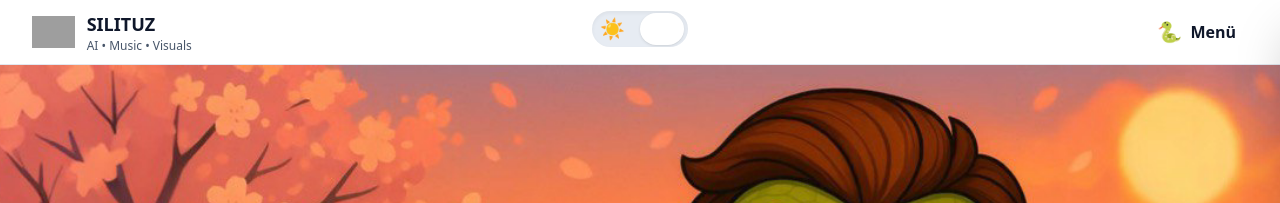
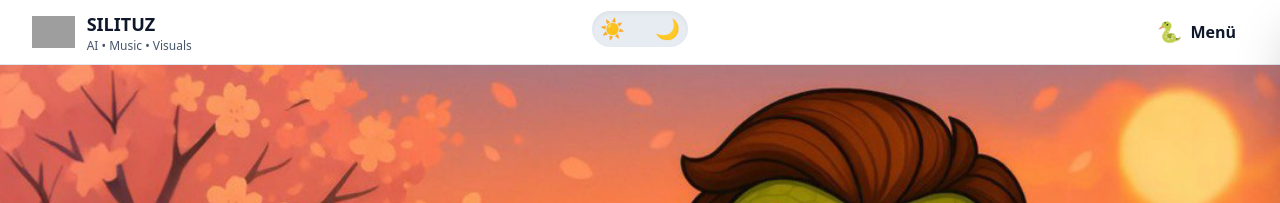
Before and after one commit to Silituz/silituz-website, a Jekyll site: the page built from index.html, in a window 1280 px wide and 1383 px high. Shown: the top 203 px of the window. Built offline with Jekyll 4.4.1, drawn with Linux system fonts in a browser that asks for light colours; nearby versions of some CDN libraries; grey boxes are pictures that could not be loaded.

Commit message:
default.html

```diff
--- a/_layouts/default.html
+++ b/_layouts/default.html
@@ -201,6 +201,87 @@
   // ESC schließt
   window.addEventListener('keydown', (e)=>{ if(e.key==='Escape') closeMenu(); });
 </script>
+<!-- THEME SLIDER JS -->
+<script>
+  // Default: dunkel, falls noch nichts gesetzt ist
+  (function () {
+    const ls = localStorage.getItem("theme");
+    const root = document.documentElement;
+    if (!ls) {
+      root.classList.add("dark");
+      localStorage.setItem("theme", "dark");
+    } else {
+      if (ls === "dark") root.classList.add("dark");
+      else root.classList.remove("dark");
+    }
+  })();
+
+  const themeBtn   = document.getElementById('themeSlider');
+  const themeThumb = document.getElementById('themeThumb');
+
+  function applyThumbPosition() {
+    const isDark = document.documentElement.classList.contains('dark');
+    themeThumb.style.transform = isDark
+      ? 'translate(3.5rem, -50%)'  // rechts => DARK
+      : 'translate(0rem, -50%)';   // links  => LIGHT
+    themeBtn.setAttribute('aria-pressed', isDark ? 'true' : 'false');
+    themeBtn.setAttribute('aria-label', isDark ? 'Dunkles Design aktiv' : 'Helles Design aktiv');
+  }
+
+  function setTheme(isDark) {
+    document.documentElement.classList.toggle('dark', isDark);
+    localStorage.setItem('theme', isDark ? 'dark' : 'light');
+    applyThumbPosition();
+  }
+
+  function toggleTheme() {
+    const nowDark = !document.documentElement.classList.contains('dark');
+    setTheme(nowDark);
+  }
+
+  // Klick = Toggle (wenn nicht gerade Drag)
+  themeBtn?.addEventListener('click', (e) => {
+    if (themeDrag.active) return;
+    toggleTheme();
+  });
+
+  // Drag-Logik
+  const themeDrag = { active: false, startX: 0 };
+  function pointerDown(e) {
+    themeDrag.active = true;
+    themeDrag.startX = (e.touches?.[0]?.clientX ?? e.clientX);
+  }
+  function pointerMove(e) {
+    if (!themeDrag.active) return;
+    const rect = themeBtn.getBoundingClientRect();
+    const x = (e.touches?.[0]?.clientX ?? e.clientX) - rect.left;
+    const half = rect.width / 2;
+    const previewRight = x > half;
+    themeThumb.style.transform = previewRight
+      ? 'translate(3.5rem, -50%)'
+      : 'translate(0rem, -50%)';
+  }
+  function pointerUp(e) {
+    if (!themeDrag.active) return;
+    const rect = themeBtn.getBoundingClientRect();
+    const x = (e.changedTouches?.[0]?.clientX ?? e.clientX) - rect.left;
+    const half = rect.width / 2;
+    const chooseRight = x > half; // rechts => DARK
+    setTheme(chooseRight);
+    setTimeout(()=> themeDrag.active = false, 0);
+  }
+
+  themeBtn.addEventListener('mousedown', pointerDown);
+  themeBtn.addEventListener('mousemove', pointerMove);
+  window.addEventListener('mouseup', pointerUp);
+
+  themeBtn.addEventListener('touchstart', pointerDown, {passive:true});
+  themeBtn.addEventListener('touchmove', pointerMove, {passive:true});
+  window.addEventListener('touchend', pointerUp);
+
+  // Initiale Thumb-Position
+  applyThumbPosition();
+</script>
 
 
   <!-- Seiteninhalt -->
```
